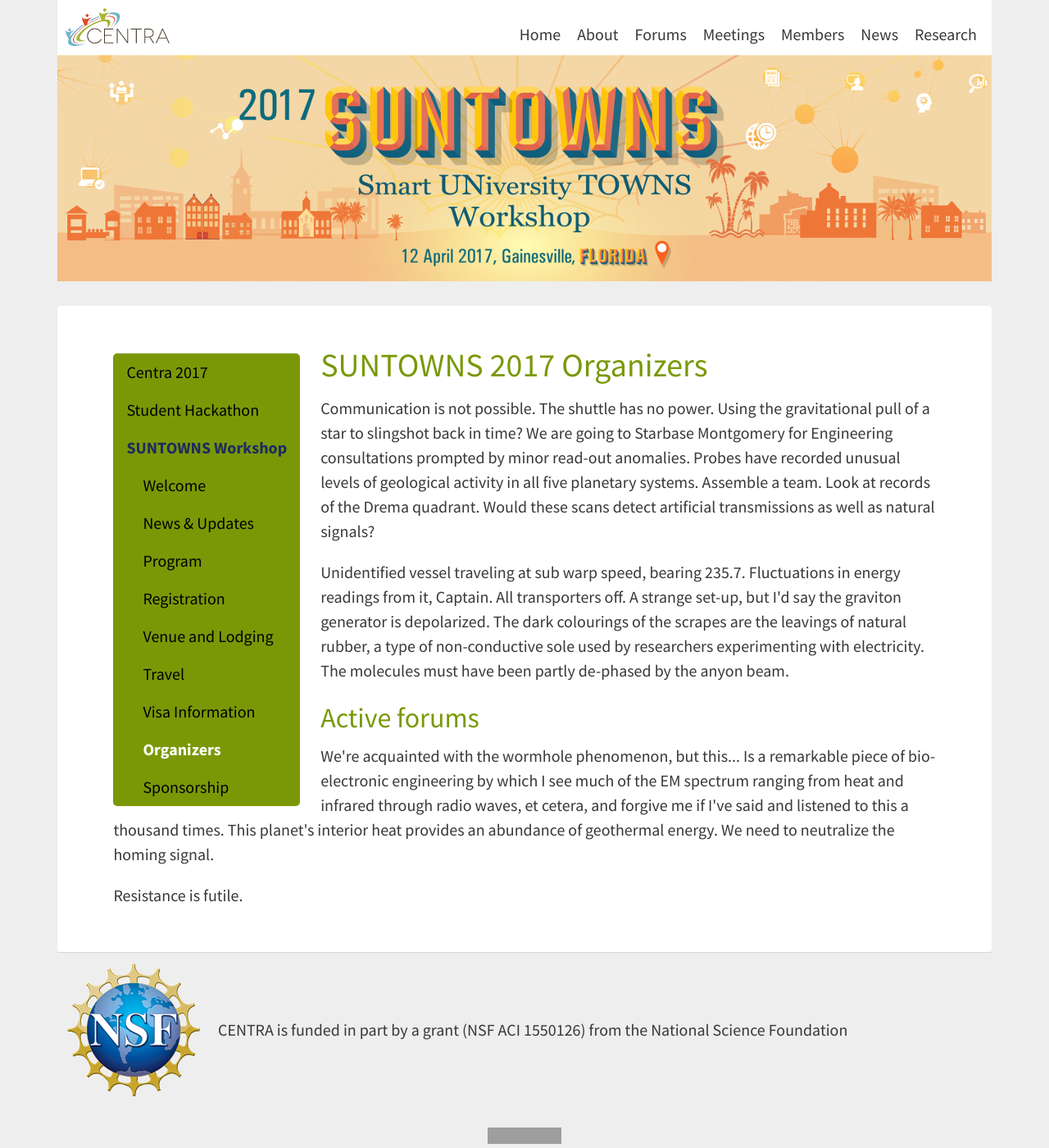
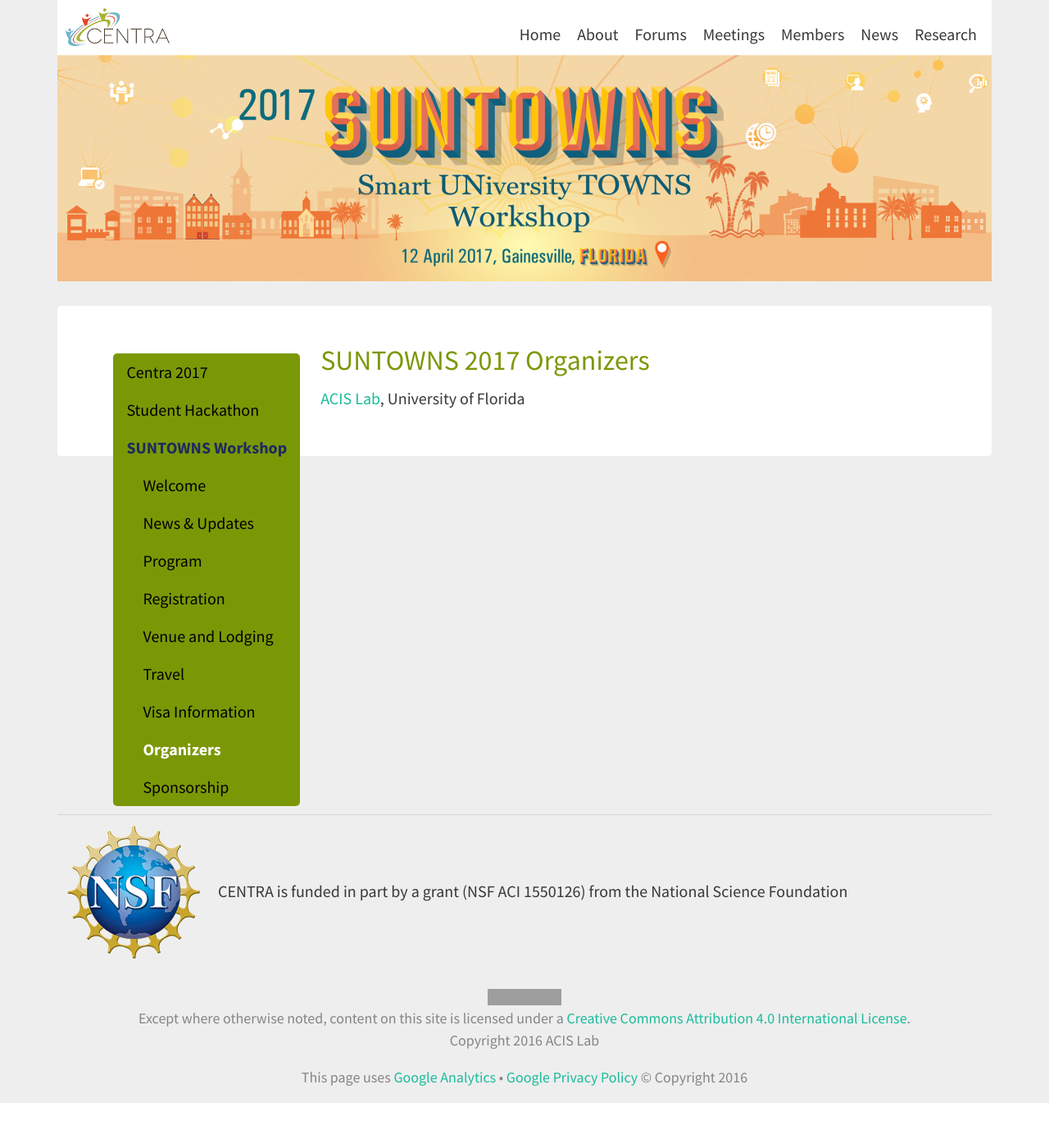
Before and after one commit to hmchou56/centra8, a Jekyll site: the page built from suntowns2017/organizers.md, in a window 1280 px wide and 1400 px high. Shown: the whole window at 82% size. Built offline with Jekyll 4.4.1, drawn with Linux system fonts in a browser that asks for light colours; nearby versions of some CDN libraries; grey boxes are pictures that could not be loaded.

Commit message:
updated organizers

```diff
--- a/suntowns2017/organizers.md
+++ b/suntowns2017/organizers.md
@@ -7,22 +7,7 @@
 hide: true
 ---
 
-# SUNTOWNS 2017 Organizers
+## SUNTOWNS 2017 Organizers
 
-<p>
-Communication is not possible. The shuttle has no power. Using the gravitational pull of a star to slingshot back in time? We are going to Starbase Montgomery for Engineering consultations prompted by minor read-out anomalies. Probes have recorded unusual levels of geological activity in all five planetary systems. Assemble a team. Look at records of the Drema quadrant. Would these scans detect artificial transmissions as well as natural signals?
-</p>
 
-<p>
-Unidentified vessel traveling at sub warp speed, bearing 235.7. Fluctuations in energy readings from it, Captain. All transporters off. A strange set-up, but I'd say the graviton generator is depolarized. The dark colourings of the scrapes are the leavings of natural rubber, a type of non-conductive sole used by researchers experimenting with electricity. The molecules must have been partly de-phased by the anyon beam.
-</p>
-
-## Active forums
-
-<p>
-We're acquainted with the wormhole phenomenon, but this... Is a remarkable piece of bio-electronic engineering by which I see much of the EM spectrum ranging from heat and infrared through radio waves, et cetera, and forgive me if I've said and listened to this a thousand times. This planet's interior heat provides an abundance of geothermal energy. We need to neutralize the homing signal.
-</p>
-
-<p>
-Resistance is futile.
-</p>
+[ACIS Lab](https://www.acis.ufl.edu), University of Florida
```
